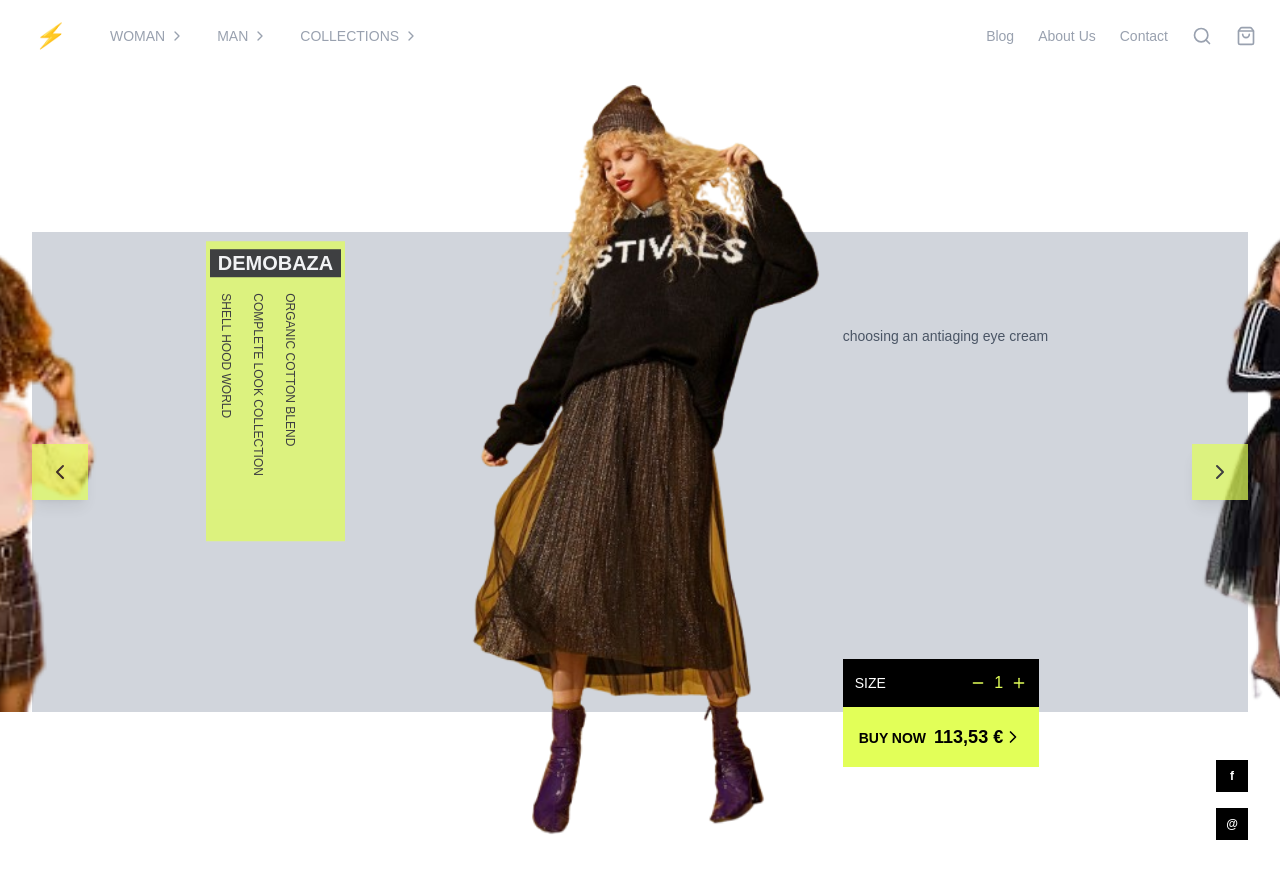
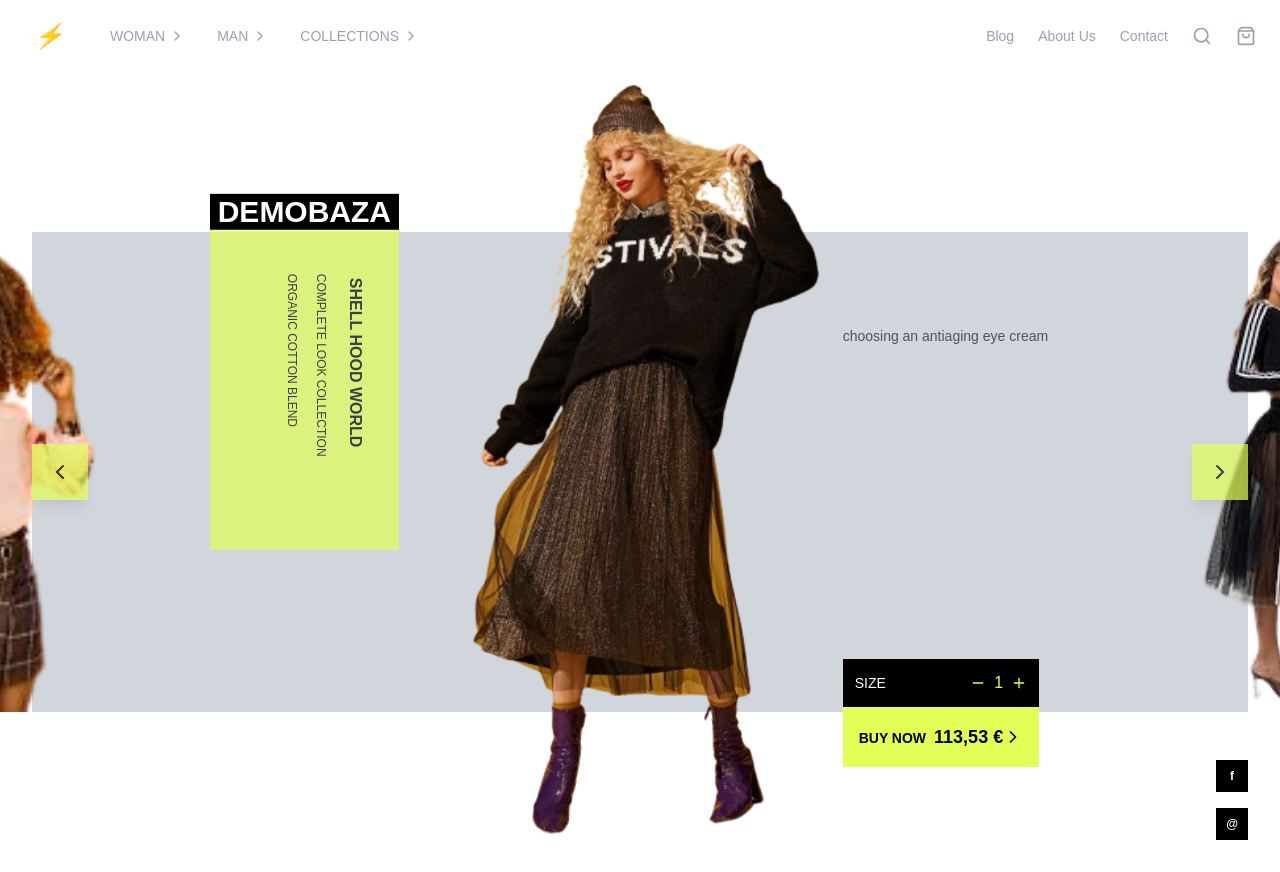
Before and after one commit to matiyasjosh/e-commerce-landing, a Next.js app: page / in a window 1280 px wide. Built offline with nearby package versions, Linux system fonts and the light colour scheme.

Commit message:
minor modification

```diff
--- a/app/page.tsx
+++ b/app/page.tsx
@@ -105,7 +105,6 @@ export default function Component() {
             <div className="grid grid-cols-12 gap-8 items-center p-8">
               {/* Product Info */}
               <div className="col-span-2 absolute left-1/7 top-1/2 transform -translate-y-10/13">
-                <div className="bg-[#E2FF58] px-1 py-2 space-y-4 h-[300px] opacity-70">
                 <AnimatePresence mode="wait">
                   <motion.div
                     key={`title-${currentProduct}`}
@@ -114,23 +113,24 @@ export default function Component() {
                     exit={{ opacity: 0, y: -20 }}
                     transition={{ duration: 0.4 }}
                   >
-                      <h1 className="w-full px-2 text-xl font-bold text-white bg-black mb-2">
+                  <div className="px-1 py-2">
+                      <h1 className="w-full px-2 text-3xl font-bold text-white bg-black">
                         {product.name}
                       </h1>
-                      <div className="relative w-full h-48 text-sm text-black">
-                        <p className="absolute top-0 left-4 transform rotate-90 origin-left text-xs whitespace-nowrap">
+                        <div className="relative w-full h-80 text-black bg-[#E2FF58] opacity-70 ">
+                          <p className="absolute top-1/9 left-10/13 transform rotate-90 origin-left text-md font-bold whitespace-nowrap mx-auto my-auto">
                             SHELL HOOD WORLD
                           </p>
-                        <p className="absolute top-0 left-12 transform rotate-90 origin-left text-xs whitespace-nowrap">
+                          <p className="absolute top-1/9 left-10/17 transform rotate-90 origin-left text-xs whitespace-nowrap">
                             COMPLETE LOOK COLLECTION
                           </p>
-                        <p className="absolute top-0 left-20 transform rotate-90 origin-left text-xs whitespace-nowrap">
+                          <p className="absolute top-1/9 left-10/23 transform rotate-90 origin-left text-xs whitespace-nowrap">
                             ORGANIC COTTON BLEND
                           </p>
                         </div>
+                  </div>
                   </motion.div>
                 </AnimatePresence>
-                </div>
               </div>
 
               {/* Empty space for center image */}
```
Lines whose indentation alone changed are shown as unchanged.
